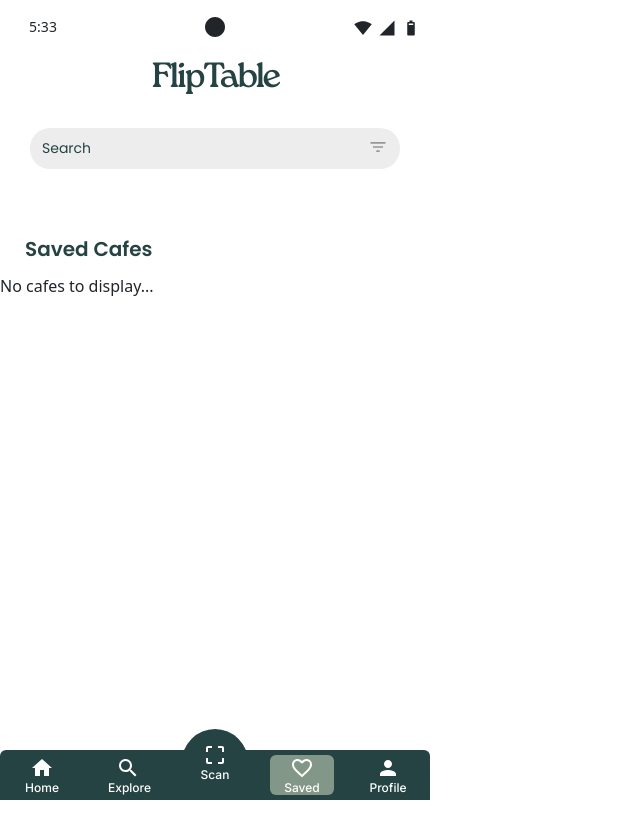
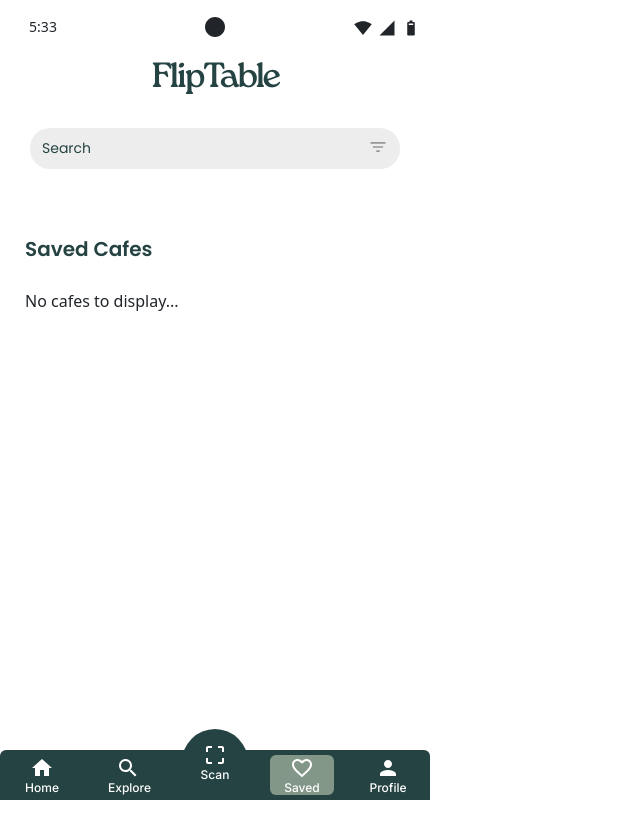
Before and after one commit to sei43-projectFlipTable/FlipTable, a React (Vite) app in the folder front-end/: page /saved in a window 1280 px wide. Shown: the top 838 px of the page, without its empty margins (0-640 px from the left). Built offline with nearby package versions, Linux system fonts and the light colour scheme.

Commit message:
"No cafes" styled
-Positioned below header

```diff
--- a/front-end/src/components/SaveExploreDisplay.jsx
+++ b/front-end/src/components/SaveExploreDisplay.jsx
@@ -57,7 +57,9 @@ function SaveExploreDisplay(props) {
       >
         {filtered ? "Results" : props.children}
       </h6>
-      {props.cafeData.length === 0 && <div>No cafes to display...</div>}
+      {props.cafeData.length === 0 && (
+        <div className={styles.nodisplay}>No cafes to display...</div>
+      )}
       {!filtered && <CardsDisplayWhite cafeData={props.cafeData} />}
       {filtered && <FilteredDisplay cafeData={selectReviews(props.cafeData)} />}
     </>
--- a/front-end/src/components/css/SaveExploreDisplay.module.css
+++ b/front-end/src/components/css/SaveExploreDisplay.module.css
@@ -25,3 +25,7 @@
 .higherHeader {
   margin-top: 30px;
 }
+
+.nodisplay {
+  margin: 25px;
+}
```
